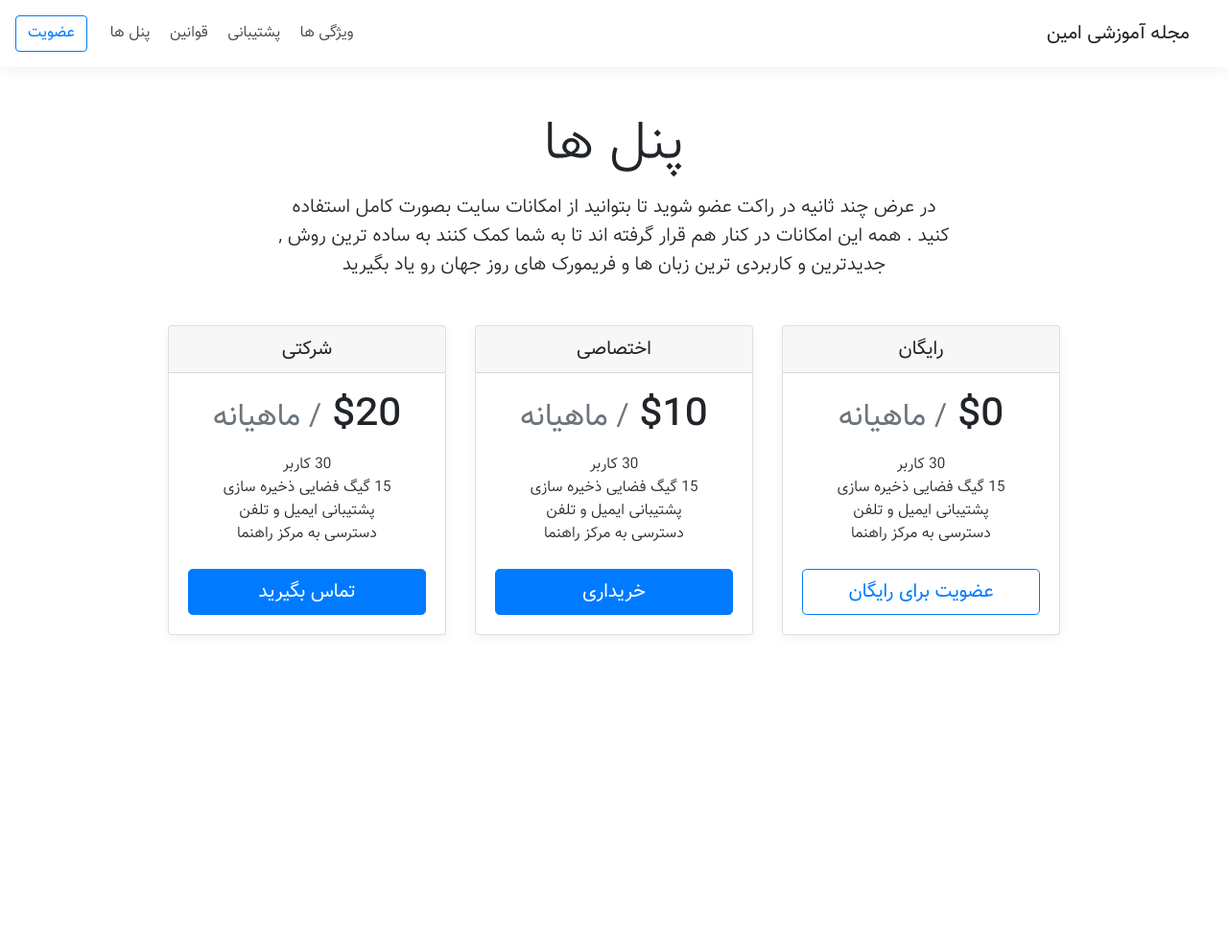
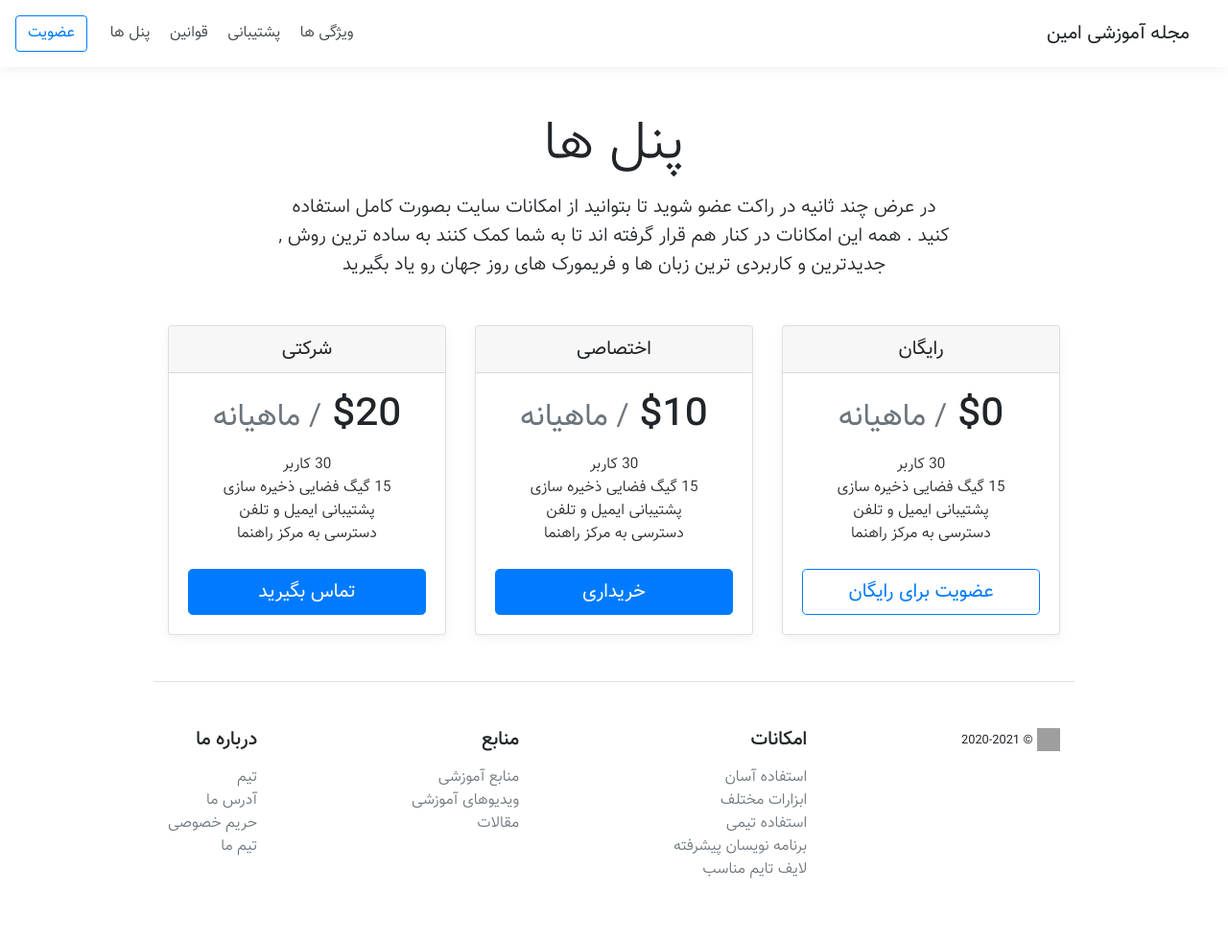
Before and after one commit to ammehrin/Pricing-panels, a plain HTML site: page index.html in a window 1280 px wide. Shown: the whole page at 96% size. Before the commit the page ends 800 px from the top, so only its background shows below. Drawn offline with nearby package versions, Linux system fonts and the light colour scheme; grey boxes are pictures that could not be loaded.

Commit message:
add footer to project

```diff
--- a/index.html
+++ b/index.html
@@ -97,6 +97,45 @@
         </div>
     </div>
 
+    <!--footer-->
+    <footer class="py-5">
+        <div class="container d-flex justify-content-between border-top pt-5 flex-wrap">
+            <div class="m-md-0 m-3">
+                <img src="https://getbootstrap.com/docs/4.5/assets/brand/bootstrap-solid.svg" alt="bootstrapIcon" width="24" height="24">
+                <small>&copy; 2020-2021</small>
+            </div>
+
+            <div class="m-md-0 m-3">
+                <h5>امکانات</h5>
+                <ul class="list-unstyled text-small mt-3">
+                    <li><a class="text-muted" href="#">استفاده آسان</a></li>
+                    <li><a class="text-muted" href="#">ابزارات مختلف</a></li>
+                    <li><a class="text-muted" href="#">استفاده تیمی</a></li>
+                    <li><a class="text-muted" href="#">برنامه نویسان پیشرفته</a></li>
+                    <li><a class="text-muted" href="#">لایف تایم مناسب</a></li>
+                </ul>
+            </div>
+
+            <div class="m-md-0 m-3">
+                <h5>منابع</h5>
+                <ul class="list-unstyled text-small mt-3">
+                    <li><a class="text-muted" href="#">منابع آموزشی</a></li>
+                    <li><a class="text-muted" href="#">ویدیوهای آموزشی</a></li>
+                    <li><a class="text-muted" href="#">مقالات</a></li>
+                </ul>
+            </div>
+
+            <div class="m-md-0 m-3">
+                <h5>درباره ما</h5>
+                <ul class="list-unstyled text-small mt-3">
+                    <li><a href="#" class="text-muted">تیم</a></li>
+                    <li><a href="#" class="text-muted">آدرس ما</a></li>
+                    <li><a href="#" class="text-muted">حریم خصوصی</a></li>
+                    <li><a href="#" class="text-muted">تیم ما</a></li>
+                </ul>
+            </div>
+        </div>
+    </footer>
 
     <script src="https://code.jquery.com/jquery-3.5.1.slim.min.js" integrity="sha384-DfXdz2htPH0lsSSs5nCTpuj/zy4C+OGpamoFVy38MVBnE+IbbVYUew+OrCXaRkfj" crossorigin="anonymous"></script>
     <script src="https://cdn.jsdelivr.net/npm/popper.js@1.16.1/dist/umd/popper.min.js" integrity="sha384-9/reFTGAW83EW2RDu2S0VKaIzap3H66lZH81PoYlFhbGU+6BZp6G7niu735Sk7lN" crossorigin="anonymous"></script>
```
